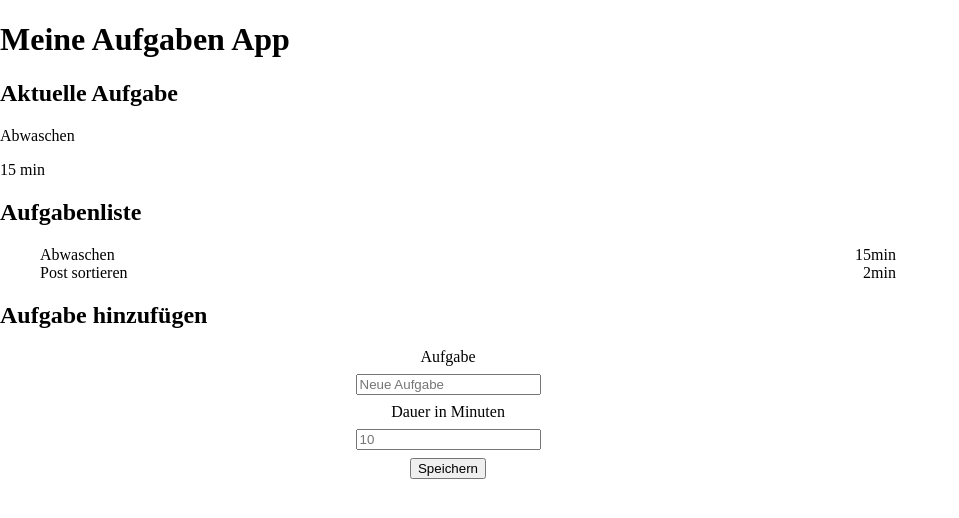
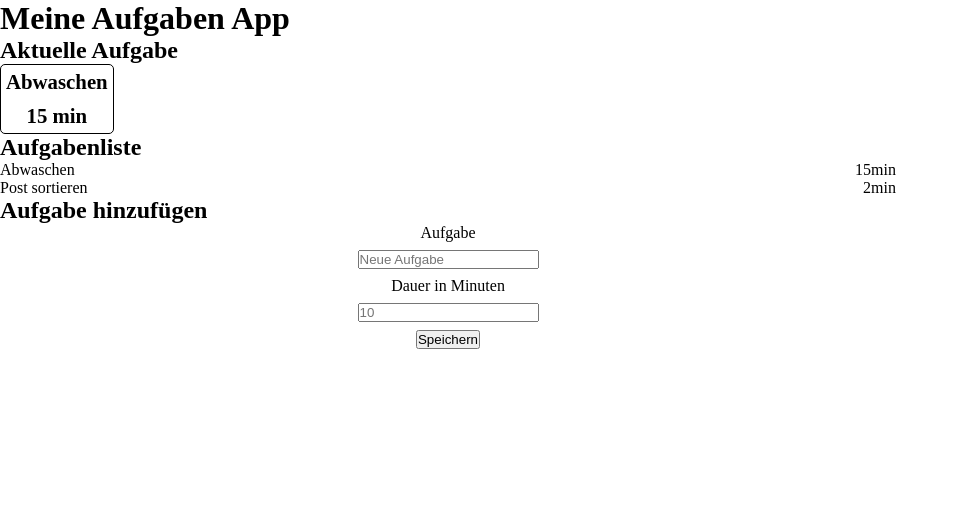
Before and after one commit to A11yship/capstone-project, a Next.js app: page / in a window 1280 px wide. Shown: the top 518 px of the page, without its empty margins (0-959 px from the left). Built offline with nearby package versions, Linux system fonts and the light colour scheme.

Commit message:
Add basic styling to current task

```diff
--- a/src/components/CurrentTask/CurrentTask.js
+++ b/src/components/CurrentTask/CurrentTask.js
@@ -1,12 +1,14 @@
 import useStore from '../../hooks/useStore';
+
+import StyledCurrentTask from './StyledCurrentTask';
 
 export default function CurrentTask() {
 	const tasks = useStore(state => state.tasks);
 
 	return (
-		<div>
+		<StyledCurrentTask>
 			<p>{tasks[0].name}</p>
 			<p>{tasks[0].time} min</p>
-		</div>
+		</StyledCurrentTask>
 	);
 }
--- /dev/null
+++ b/src/components/CurrentTask/StyledCurrentTask.js
@@ -0,0 +1,18 @@
+import styled from 'styled-components';
+
+const StyledCurrentTask = styled.div`
+	display: flex;
+	flex-direction: column;
+	align-items: center;
+	width: fit-content;
+	border: 1px solid black;
+	border-radius: 5px;
+
+	& p {
+		padding: 5px;
+		font-size: 1.3rem;
+		font-weight: bold;
+	}
+`;
+
+export default StyledCurrentTask;
--- a/src/styles.js
+++ b/src/styles.js
@@ -5,6 +5,8 @@ export const GlobalStyle = createGlobalStyle`
 	*::before,
 	*::after {
 		box-sizing: border-box;
+		margin: 0;
+		padding: 0;
 	}
 
 	html {
@@ -12,7 +14,6 @@ export const GlobalStyle = createGlobalStyle`
 	}
 
 	body {
-		margin: 0;
 		font-size: 1rem;
 	}
 `;
```
